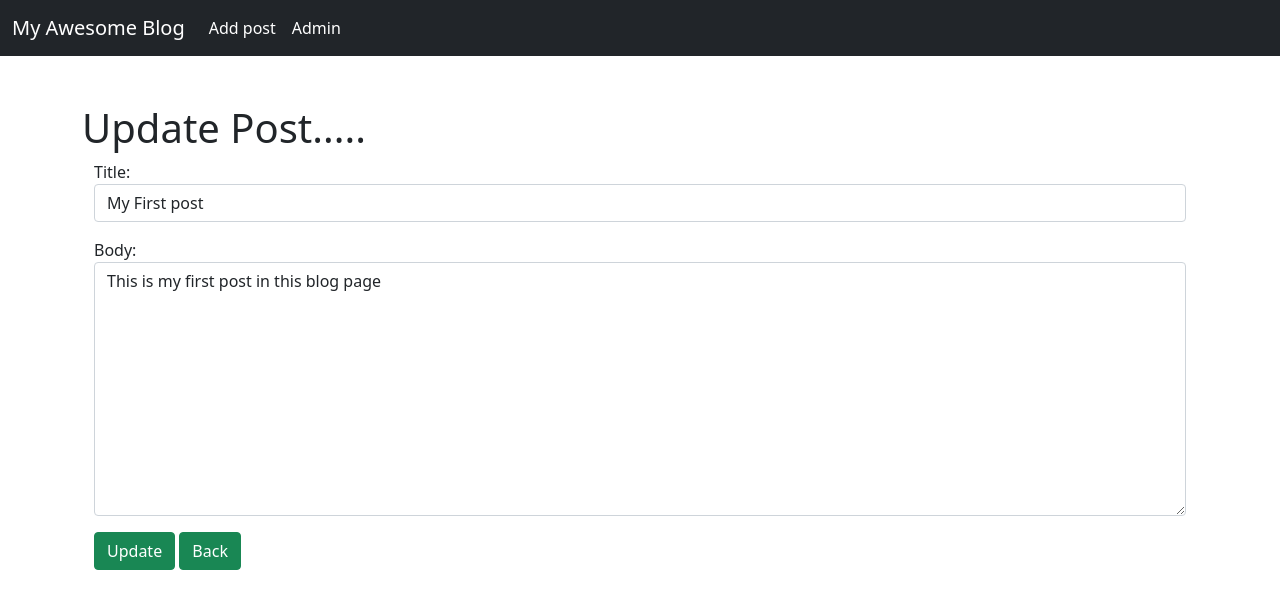
After one commit to JOYBARMAN/Blog_Application, a Django app: page /articale/edit/1 in a window 1280 px wide. The commit adds this page. Shown: the top 609 px of the page. Run offline with Django 3.2, Linux system fonts and the light colour scheme; data comes from the database, SQL or seed files in the repository; both versions use the stored data as it was after the commit.

Commit message:
add bootstrap and update section

```diff
--- /dev/null
+++ b/Blog/myblog/forms.py
@@ -0,0 +1,24 @@
+from django import forms
+from .models import Post
+
+class PostForm(forms.ModelForm):
+	class Meta:
+		model=Post
+		fields=('title','author','body')
+
+		widgets={
+		'title':forms.TextInput(attrs={'class':'form-control','placeholder':'Enter Your Blog Title'}),
+		'author':forms.Select(attrs={'class':'form-control'}),
+		'body':forms.Textarea(attrs={'class':'form-control'}),
+		}
+
+
+class UpdateForm(forms.ModelForm):
+	class Meta:
+		model=Post
+		fields=('title','body')
+
+		widgets={
+		'title':forms.TextInput(attrs={'class':'form-control','placeholder':'Enter Your Blog Title'}),
+		'body':forms.Textarea(attrs={'class':'form-control'}),
+		}
--- a/Blog/myblog/templates/home.html
+++ b/Blog/myblog/templates/home.html
@@ -3,10 +3,9 @@
 <h1>Post</h1>
 <ul>
 {% for post in object_list %}
-<!-- <br/> -->
 	<li>
 		<a href="{% url 'articale-detail' post.pk %}">{{post.title}}</a> - {{post.author.first_name}} {{post.author.last_name}}<br/>
-		{{post.body}}
+		{{post.body}} - <a href="{% url 'update_post' post.pk %}">(Edit)</a>
 	</li>
 
 
--- /dev/null
+++ b/Blog/myblog/templates/update_post.html
@@ -0,0 +1,15 @@
+{%extends 'base.html' %}
+{% block title%}Update Your Blog post{% endblock %}
+{% block content%}
+<h1>Update Post.....</h1>
+<div class="container">
+	<div class="form-group">
+		<form method="Post" >
+			{% csrf_token %}
+			{{ form.as_p }}
+			<button class="btn btn-success">Update</button>
+			<a href="{% url 'home' %}" class="btn btn-success">Back</a>
+	</div>
+</div>
+
+{% endblock%}
--- a/Blog/myblog/urls.py
+++ b/Blog/myblog/urls.py
@@ -1,9 +1,10 @@
 from django.urls import path
 from . import views
-from . views import HomeView,ArticaleDetailView,AddPostView
+from . views import HomeView,ArticaleDetailView,AddPostView,UpdatePostView
 
 urlpatterns = [
     path('',HomeView.as_view(),name="home"),
     path('articale/<int:pk>',ArticaleDetailView.as_view(),name="articale-detail"),
-    path('add_post/',AddPostView.as_view(),name="add_post")
+    path('add_post/',AddPostView.as_view(),name="add_post"),
+    path('articale/edit/<int:pk>',UpdatePostView.as_view(),name="update_post"),
 ]
--- a/Blog/myblog/views.py
+++ b/Blog/myblog/views.py
@@ -1,6 +1,7 @@
 from django.shortcuts import render
-from django.views.generic import ListView,DetailView,CreateView
+from django.views.generic import ListView,DetailView,CreateView,UpdateView
 from .models import Post
+from .forms import PostForm,UpdateForm
 
 
 class HomeView(ListView):
@@ -13,6 +14,13 @@ class ArticaleDetailView(DetailView):
 
 class AddPostView(CreateView):
 	model=Post
+	form_class=PostForm
 	template_name='add_post.html'
-	fields='__all__'
+	# fields='__all__'
 	# fields=('title','body')
+
+class UpdatePostView(UpdateView):
+	model=Post
+	form_class=UpdateForm
+	template_name='update_post.html'
+	# fields=('title','body')
```
Also changed, not shown: Blog/myblog/templates/add_post.html (+9 -7 lines), Blog/db.sqlite3.
